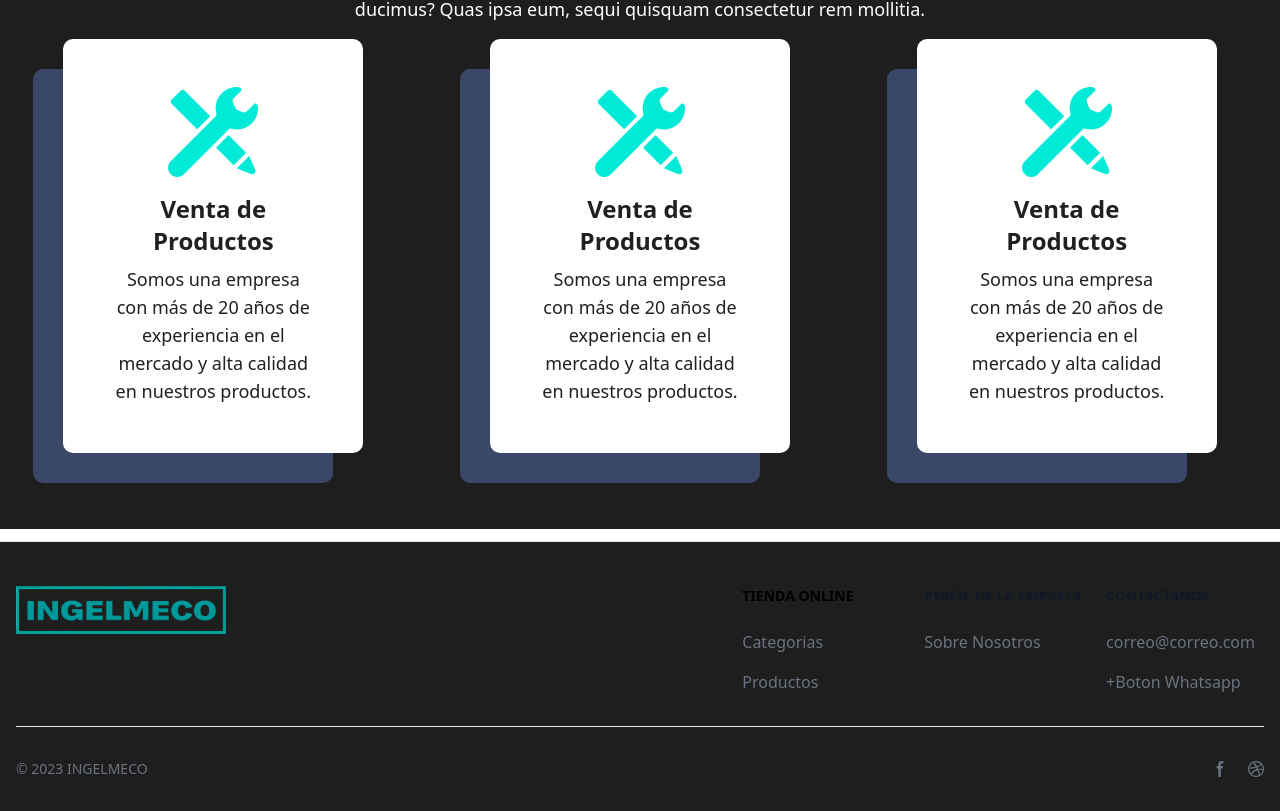
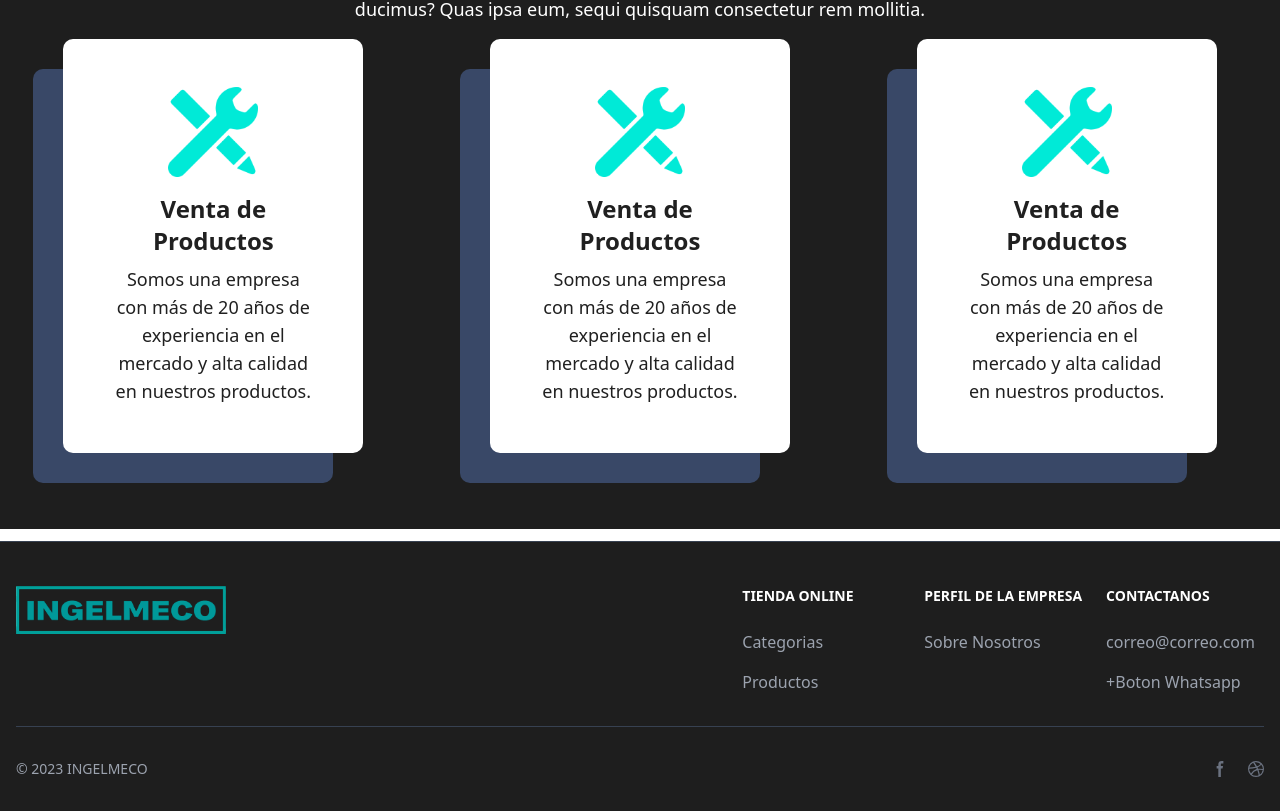
Before and after one commit to AlexGalo0/INGELMECO-Cliente, a Next.js app: page / in a window 1280 px wide. Shown: the part 1229-2040 px from the top of the page. Built offline with nearby package versions, Linux system fonts and the light colour scheme.

Commit message:
correccion de color de letras en footer

```diff
--- a/app/components/Footer.tsx
+++ b/app/components/Footer.tsx
@@ -3,7 +3,7 @@ import Image from "next/image";
 const Footer: React.FC = () => {
   return (
     <footer className="bg-[#1E1E1E]">
-           <hr className="my-3 border-gray-200 sm:mx-auto dark:border-gray-700 " />
+      <hr className="my-3  sm:mx-auto border-gray-700 " />
 
       <div className="mx-auto w-full max-w-screen-xl p-4 py-6 lg:py-8">
         <div className="md:flex md:justify-between">
@@ -19,10 +19,10 @@ const Footer: React.FC = () => {
           </div>
           <div className="grid grid-cols-2 gap-8 sm:gap-6 sm:grid-cols-3">
             <div>
-              <h2 className="mb-6 text-sm font-semibold  uppercase dark:text-white">
+              <h2 className="mb-6 text-sm font-semibold  uppercase text-white">
                 Tienda Online
               </h2>
-              <ul className="text-gray-500 dark:text-gray-400 font-medium">
+              <ul className=" text-gray-400 font-medium">
                 <li className="mb-4">
                   <a href="https://flowbite.com/" className="hover:underline">
                     Categorias
@@ -39,10 +39,10 @@ const Footer: React.FC = () => {
               </ul>
             </div>
             <div>
-              <h2 className="mb-6 text-sm font-semibold text-gray-900 uppercase dark:text-white">
+              <h2 className="mb-6 text-sm font-semibold  uppercase text-white">
                 Perfil de la Empresa
               </h2>
-              <ul className="text-gray-500 dark:text-gray-400 font-medium">
+              <ul className="text-gray-400 font-medium">
                 <li>
                   <a
                     href="https://discord.gg/4eeurUVvTy"
@@ -54,10 +54,10 @@ const Footer: React.FC = () => {
               </ul>
             </div>
             <div>
-              <h2 className="mb-6 text-sm font-semibold text-gray-900 uppercase dark:text-white">
+              <h2 className="mb-6 text-sm font-semibold  uppercase text-white">
                 Contactanos
               </h2>
-              <ul className="text-gray-500 dark:text-gray-400 font-medium">
+              <ul className="text-gray-400 font-medium">
                 <li className="mb-4">
                   <a href="#" className="hover:underline">
                     correo@correo.com
@@ -68,14 +68,13 @@ const Footer: React.FC = () => {
                     +Boton Whatsapp
                   </a>
                 </li>
-
               </ul>
             </div>
           </div>
         </div>
-        <hr className="my-6 border-gray-200 sm:mx-auto dark:border-gray-700 lg:my-8" />
+        <hr className="my-6  sm:mx-auto border-gray-700 lg:my-8" />
         <div className="sm:flex sm:items-center sm:justify-between">
-          <span className="text-sm text-gray-500 sm:text-center dark:text-gray-400">
+          <span className="text-sm  sm:text-center text-gray-400">
             © 2023{" "}
             <a href="https://flowbite.com/" className="hover:underline">
               INGELMECO
@@ -84,7 +83,7 @@ const Footer: React.FC = () => {
           <div className="flex mt-4 space-x-5 sm:justify-center sm:mt-0">
             <a
               href="#"
-              className="text-gray-500 hover:text-gray-900 dark:hover:text-white"
+              className="text-gray-500  hover:text-white"
             >
               <svg
                 className="w-4 h-4"
```
